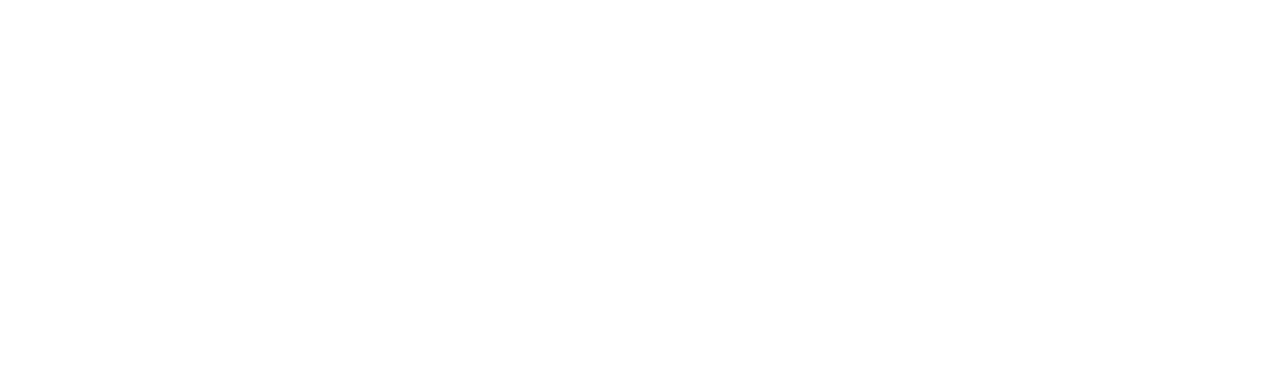
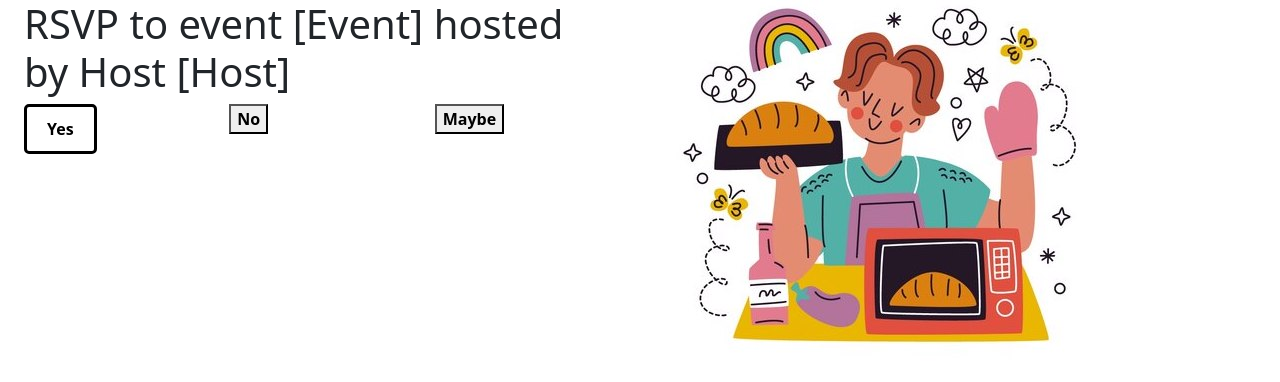
Before and after one commit to evangelisilva/potluck, a React (Create React App) app in the folder frontend/: page /rsvp/1 in a window 1280 px wide. Shown: the top 382 px of the page. Built offline with nearby package versions, Linux system fonts and the light colour scheme.

Commit message:
Add text, image, response buttons, and demonstrate button hover for RSVPPage

```diff
--- a/frontend/src/App.js
+++ b/frontend/src/App.js
@@ -8,7 +8,7 @@
     <Router>
       <Routes>
         <Route path="/" element={<EmailPage />} />
-        <Route path="/rsvp/:eventId" component={RSVPPage} />
+        <Route path="/rsvp/:eventId" element={<RSVPPage/>} />
       </Routes>
     </Router>
   );
--- a/frontend/src/pages/RSVPPage.js
+++ b/frontend/src/pages/RSVPPage.js
@@ -1,5 +1,10 @@
 import React, { useEffect, useState } from 'react';
 import { useParams } from 'react-router-dom'; // Assuming you're using React Router for routing
+
+import 'bootstrap/dist/css/bootstrap.min.css';
+import Container from 'react-bootstrap/Container';
+import Row from 'react-bootstrap/Row';
+import Col from 'react-bootstrap/Col';
 
 const RSVPPage = () => {
   const { eventId } = useParams(); // Extract the eventId from the URL
@@ -19,13 +24,104 @@
     // You can send a request to the server to update the RSVP status
   };
 
-  return (
-    <div>
+  const handleYesClick = () => {
+
+  };
+
+  const handleNoClick = () => {
+
+  };
+
+  const handleMaybeClick = () => {
+
+  };
+
+  const [isHovered, setIsHovered] = useState(false);
+
+  const handleMouseEnterYes = () => {
+    setIsHovered(true);
+  }
+
+  const handleMouseLeaveYes = () => {
+    setIsHovered(false);
+  }
+
+  const yesButtonStyle = {
+    backgroundColor: isHovered ? 'gray' : 'white',
+    color: 'black',
+    padding: '10px 20px',
+    border: 'solid',
+    borderColor: 'black',
+    borderRadius: '5px',
+    cursor: 'pointer',
+    transition: 'background-color 0.3s ease',
+  };
+
+
+
+  /* Initial plan for UI -
+    Header: One row for the banner (maybe ask about standardizing it across all pages in the meeting)
+    One column for everything besides the image (containing a sub-row for the yes, no, maybe buttons)
+    One column for the "rsvpPageImage"
+    Footer: this page is a standalone, and not in a sequence, so is anything really needed?
+
+  */
+
+  /* Previous stuff returned */
+  /* <div>
       <h1>RSVP Page</h1>
       <p>Event ID: {eventId}</p>
       <p>User Role: {userRole}</p>
       <button onClick={handleRSVP}>RSVP</button>
-    </div>
+    </div> */
+
+  return (
+    <>
+       {/* TODO - maybe put this row in its own container */}
+
+       <Row>
+            {/*     Header: One row for the banner (maybe ask about standardizing it across all pages in the meeting) */}
+       </Row>
+
+      <div class="container-fluid">
+        <div class="row">
+          <div class="col-md-6">
+            <div class="container">
+              <h1>RSVP to event [Event] hosted by Host [Host]</h1>
+
+              {/* The buttons should get a gray highlight when you hover over them */}
+
+              <Row>
+
+                {/* Yes Button */}
+                <Col>
+                  <button className="yesButton"
+                  style={yesButtonStyle}
+                  onMouseEnter={handleMouseEnterYes}
+                  onMouseLeave={handleMouseLeaveYes} onClick = {handleYesClick}><strong>Yes</strong></button>
+                </Col>
+
+                {/* No Button */}
+                <Col>
+                  <button className="noButton" onClick = {handleNoClick}><strong>No</strong></button>
+                </Col>
+
+                {/* Maybe Button */}
+                <Col>
+                  <button className="maybeButton" onClick = {handleMaybeClick}><strong>Maybe</strong></button>
+                </Col>
+              </Row>
+
+            </div>
+          </div>
+          <div class="col-md-6">
+            <div class="container">
+              <img className="img_3" src={process.env.PUBLIC_URL + '/img_3.jpg'} alt="img_3"/>
+            </div>
+          </div>
+        </div>
+      </div>
+    </>
   );
 };
 
```
